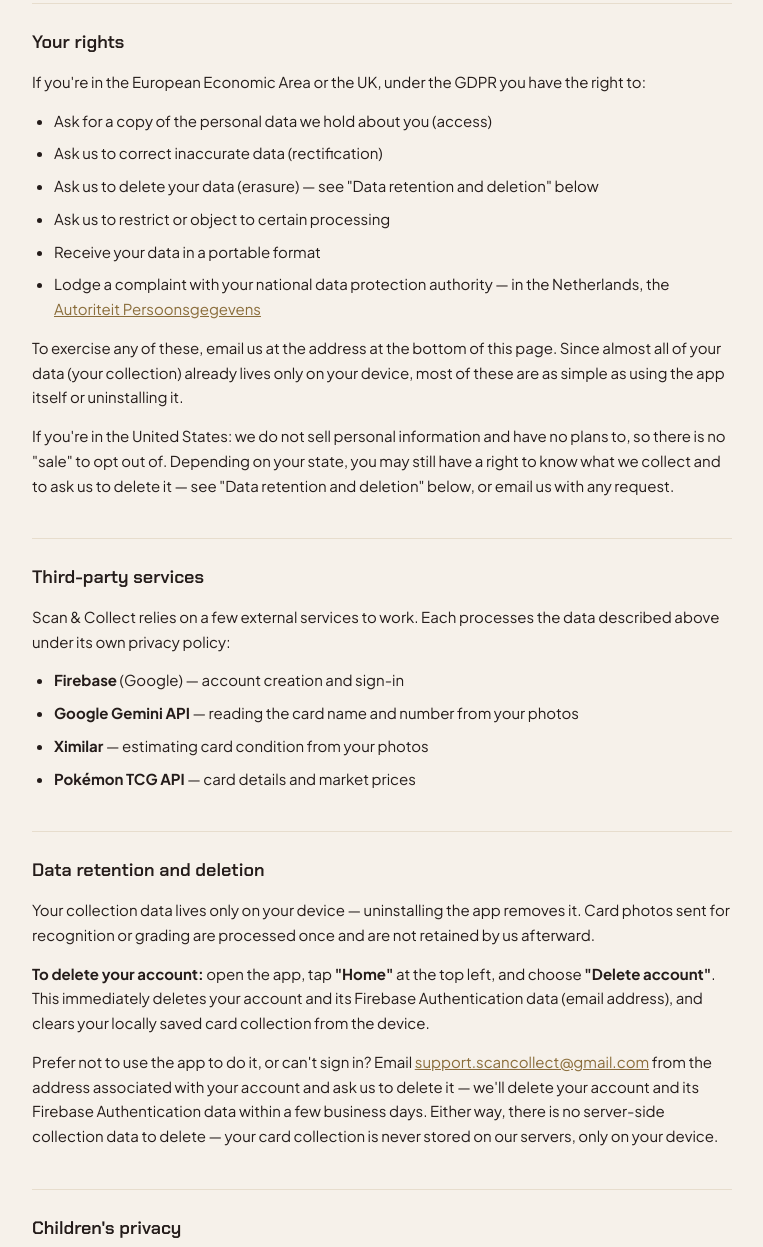
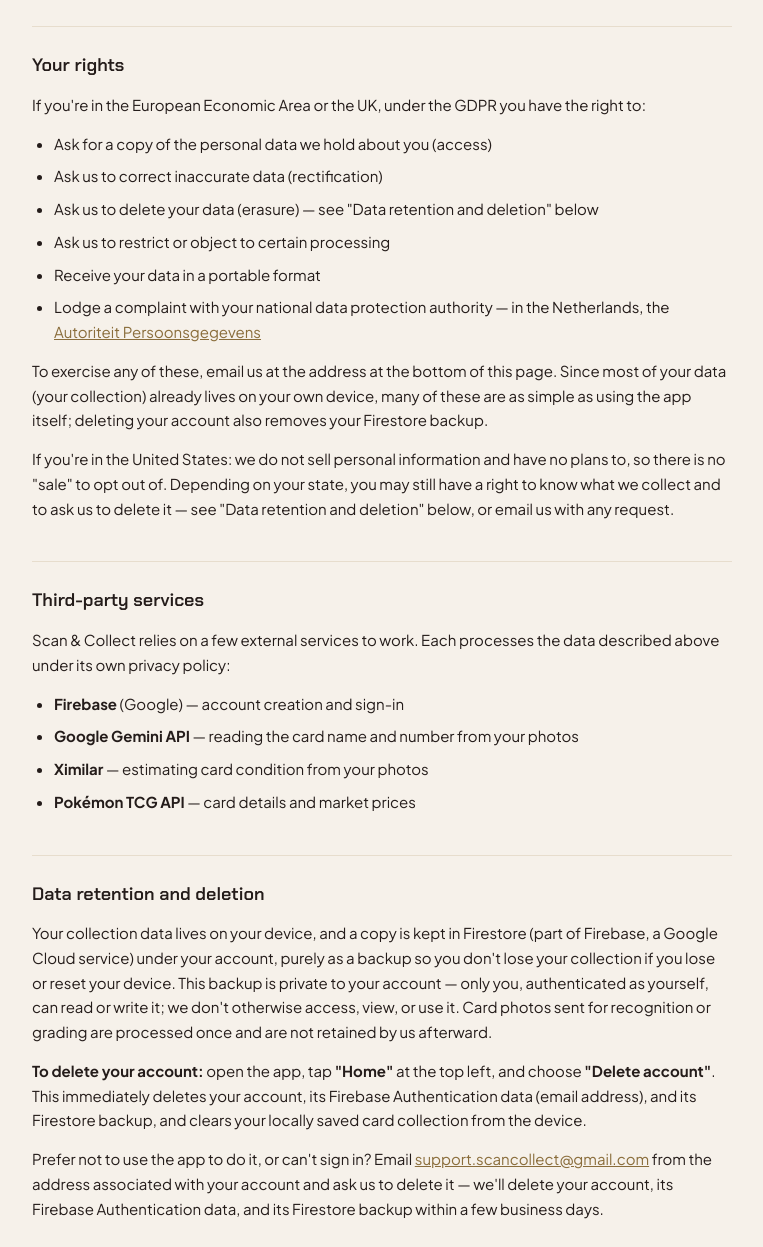
Before and after one commit to Wolfapps0/scan-and-collect-legal, a plain HTML site: page index.html in a window 1280 px wide. Shown: the part 1347-2594 px from the top of the page, without its empty margins (258-1021 px from the left). Drawn offline with Linux system fonts and the light colour scheme.

Commit message:
Disclose Firestore-based collection backup

```diff
--- a/index.html
+++ b/index.html
@@ -115,7 +115,7 @@
 <div class="wrap">
   <p class="eyebrow">Scan &amp; Collect</p>
   <h1>Privacy Policy</h1>
-  <p class="updated">Last updated: September 9, 2026</p>
+  <p class="updated">Last updated: September 12, 2026</p>
 
   <p>Scan &amp; Collect is a personal card-collecting and grading tool, built and operated by an
     independent individual developer (not a registered company). This page explains what data the
@@ -138,8 +138,10 @@
     </tr>
     <tr>
       <td>Your card collection (cards, conditions, grades, quantities)</td>
-      <td>Show your portfolio and its value</td>
-      <td>Stored locally on your device only</td>
+      <td>Show your portfolio and its value, and back it up so it survives a lost or reset
+        device</td>
+      <td>Stored on your device, and backed up to Firebase (Google Cloud) under your account so
+        it can be restored on a new device</td>
     </tr>
     <tr>
       <td>Card search terms</td>
@@ -181,9 +183,9 @@
     <li>Lodge a complaint with your national data protection authority — in the Netherlands, the
       <a href="https://www.autoriteitpersoonsgegevens.nl">Autoriteit Persoonsgegevens</a></li>
   </ul>
-  <p>To exercise any of these, email us at the address at the bottom of this page. Since almost
-    all of your data (your collection) already lives only on your device, most of these are as
-    simple as using the app itself or uninstalling it.</p>
+  <p>To exercise any of these, email us at the address at the bottom of this page. Since most of
+    your data (your collection) already lives on your own device, many of these are as simple as
+    using the app itself; deleting your account also removes your Firestore backup.</p>
   <p>If you're in the United States: we do not sell personal information and have no plans to, so
     there is no "sale" to opt out of. Depending on your state, you may still have a right to know
     what we collect and to ask us to delete it — see "Data retention and deletion" below, or email
@@ -200,19 +202,20 @@
   </ul>
 
   <h2>Data retention and deletion</h2>
-  <p>Your collection data lives only on your device — uninstalling the app removes it. Card
-    photos sent for recognition or grading are processed once and are not retained by us
+  <p>Your collection data lives on your device, and a copy is kept in Firestore (part of Firebase,
+    a Google Cloud service) under your account, purely as a backup so you don't lose your
+    collection if you lose or reset your device. This backup is private to your account — only
+    you, authenticated as yourself, can read or write it; we don't otherwise access, view, or use
+    it. Card photos sent for recognition or grading are processed once and are not retained by us
     afterward.</p>
   <p><strong>To delete your account:</strong> open the app, tap <strong>"Home"</strong> at the top
-    left, and choose <strong>"Delete account"</strong>. This immediately deletes your account and
-    its Firebase Authentication data (email address), and clears your locally saved card
-    collection from the device.</p>
+    left, and choose <strong>"Delete account"</strong>. This immediately deletes your account, its
+    Firebase Authentication data (email address), and its Firestore backup, and clears your
+    locally saved card collection from the device.</p>
   <p>Prefer not to use the app to do it, or can't sign in? Email
     <a href="mailto:support.scancollect@gmail.com">support.scancollect@gmail.com</a> from the address
-    associated with your account and ask us to delete it — we'll delete your account and its
-    Firebase Authentication data within a few business days. Either way, there is no server-side
-    collection data to delete — your card collection is never stored on our servers, only on your
-    device.</p>
+    associated with your account and ask us to delete it — we'll delete your account, its Firebase
+    Authentication data, and its Firestore backup within a few business days.</p>
 
   <h2>Children's privacy</h2>
   <p>Scan &amp; Collect is not directed at children. You must be at least 13 years old to use the
```
Also changed, not shown: terms-of-use.html (+5 -4 lines).
